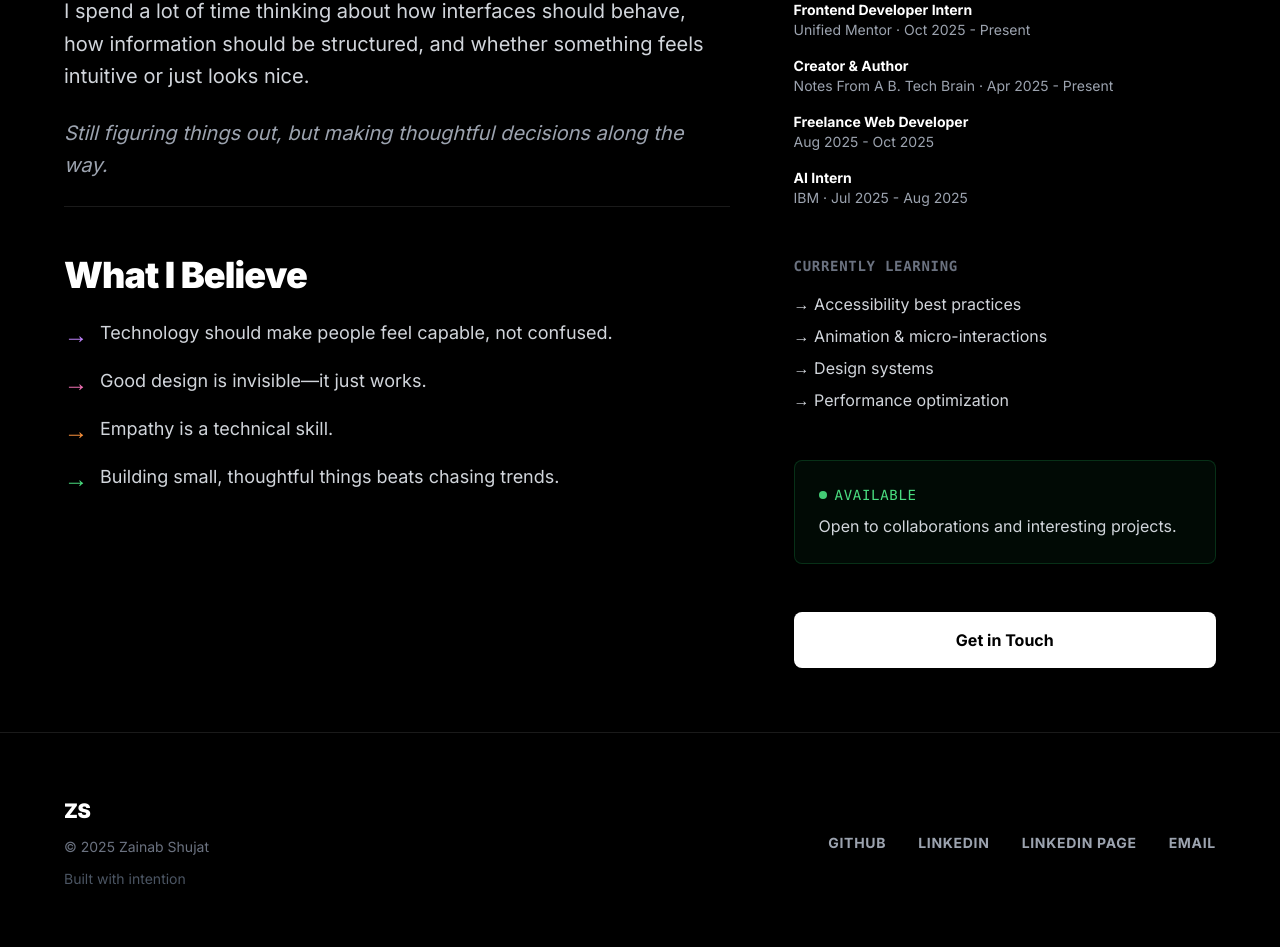
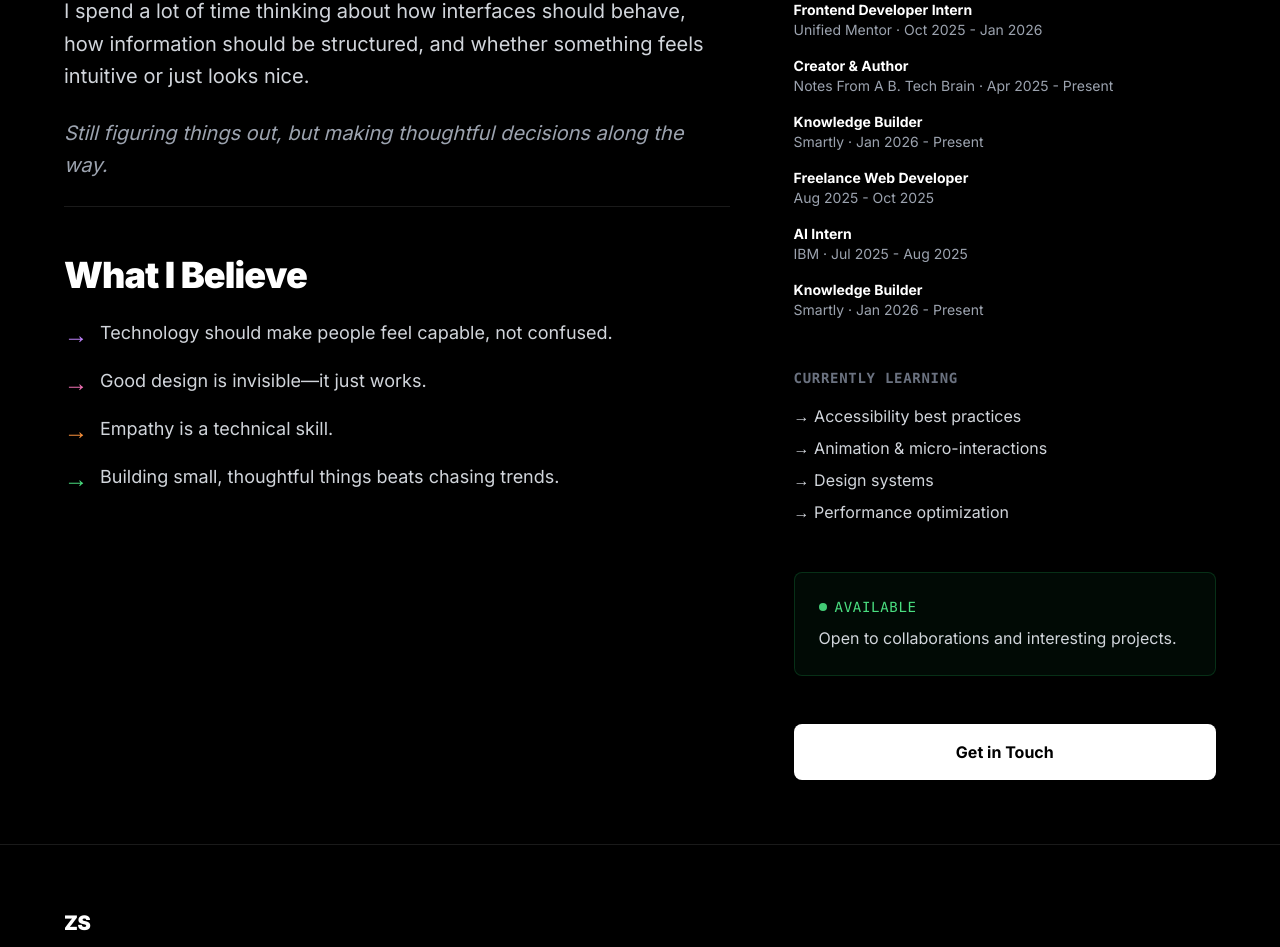
Before and after one commit to ZainabShujat/portfolio, a Next.js app: page /about in a window 1280 px wide. Shown: the part 588-1535 px from the top of the page. Built offline with nearby package versions, Linux system fonts and the light colour scheme.

Commit message:
added experience

```diff
--- a/app/about/page.tsx
+++ b/app/about/page.tsx
@@ -101,11 +101,15 @@ export default function About() {
                 <div className="space-y-4">
                   <div>
                     <p className="text-white font-bold text-sm">Frontend Developer Intern</p>
-                    <p className="text-gray-400 text-sm">Unified Mentor · Oct 2025 - Present</p>
+                    <p className="text-gray-400 text-sm">Unified Mentor · Oct 2025 - Jan 2026</p>
                   </div>
                   <div>
                     <p className="text-white font-bold text-sm">Creator & Author</p>
                     <p className="text-gray-400 text-sm">Notes From A B. Tech Brain · Apr 2025 - Present</p>
+                  </div>
+                  <div>
+                    <p className="text-white font-bold text-sm">Knowledge Builder</p>
+                    <p className="text-gray-400 text-sm">Smartly · Jan 2026 - Present</p>
                   </div>
                   <div>
                     <p className="text-white font-bold text-sm">Freelance Web Developer</p>
@@ -114,6 +118,10 @@ export default function About() {
                   <div>
                     <p className="text-white font-bold text-sm">AI Intern</p>
                     <p className="text-gray-400 text-sm">IBM · Jul 2025 - Aug 2025</p>
+                  </div>
+                  <div>
+                    <p className="text-white font-bold text-sm">Knowledge Builder</p>
+                    <p className="text-gray-400 text-sm">Smartly · Jan 2026 - Present</p>
                   </div>
                 </div>
               </div>
--- a/app/portfolio/page.tsx
+++ b/app/portfolio/page.tsx
@@ -218,7 +218,7 @@ export default function Portfolio() {
                   <h3 className="text-xl font-bold text-black">Frontend Developer Intern</h3>
                   <p className="text-gray-600">Unified Mentor · Internship</p>
                 </div>
-                <span className="text-sm text-gray-500 font-mono">Oct 2025 - Present</span>
+                <span className="text-sm text-gray-500 font-mono">Oct 2025 - Jan 2026</span>
               </div>
               <p className="text-sm text-gray-500 mb-3">Remote · 3 months</p>
               <ul className="space-y-2 text-gray-700 text-sm leading-relaxed">
@@ -249,6 +249,43 @@ export default function Portfolio() {
                 <li>• Developed and launched a dedicated <a href="https://www.linkedin.com/company/notes-from-a-b-tech-brain/" target="_blank" rel="noopener noreferrer" className="underline hover:no-underline">LinkedIn Page</a> in November 2025</li>
               </ul>
               <p className="text-sm text-gray-600 mt-3 italic">Focus: Writing, Technical Communication, AI/ML Simplification, UX for Content, Visual Design, Personal Branding</p>
+            </div>
+
+            {/* Knowledge Builder - Smartly */}
+            <div className="border-l-2 border-gray-300 pl-6">
+              <div className="flex items-start justify-between mb-2">
+                <div>
+                  <h3 className="text-xl font-bold text-black">Knowledge Builder</h3>
+                  <p className="text-gray-600">Smartly Creators Program</p>
+                </div>
+                <span className="text-sm text-gray-500 font-mono">Jan 2026 - Present</span>
+              </div>
+              <p className="text-sm text-gray-500 mb-3">Remote</p>
+              <ul className="space-y-2 text-gray-700 text-sm leading-relaxed">
+                <li>• Engaged with fellow tech creators, Topic Moderators, and Topic Lead by participating in reviews, challenges, and community activities</li>
+                <li>• Improved my content through structured feedback and best practices</li>
+                <li>• Contributed to GitHub and shared knowledge with the community</li>
+                <li>• Wrote and reviewed knowledge articles, shared best practices, and showcased contributions on GitHub</li>
+                <li>• Focused on security, structured content, and community visibility while improving overall content quality</li>
+              </ul>
+              <p className="text-sm text-gray-600 mt-3 italic">Learn Git, GitHub, and content writing best practices. Showcase your contributions on GitHub and your resume.</p>
+            </div>
+
+            {/* Knowledge Builder - Smartly */}
+            <div className="border-l-2 border-gray-300 pl-6">
+              <div className="flex items-start justify-between mb-2">
+                <div>
+                  <h3 className="text-xl font-bold text-black">Knowledge Builder</h3>
+                  <p className="text-gray-600">Smartly · Creator Program</p>
+                </div>
+                <span className="text-sm text-gray-500 font-mono">Jan 2026 - Present</span>
+              </div>
+              <p className="text-sm text-gray-500 mb-3">Remote</p>
+              <ul className="space-y-2 text-gray-700 text-sm leading-relaxed">
+                <li>• Engaged with fellow tech creators, Topic Moderators, and Topic Lead by participating in reviews, challenges, and community activities</li>
+                <li>• Improved content through structured feedback and best practices</li>
+                <li>• Contributed to GitHub and shared knowledge with the community</li>
+              </ul>
             </div>
 
             {/* Freelance Web Developer */}
--- a/components/Footer.tsx
+++ b/components/Footer.tsx
@@ -1,3 +1,5 @@
+import Link from 'next/link'
+
 export default function Footer() {
   const currentYear = new Date().getFullYear()
 
@@ -6,6 +8,11 @@ export default function Footer() {
     { name: 'LinkedIn', href: 'https://www.linkedin.com/in/zainab-shujat-web-developer' },
     { name: 'LinkedIn Page', href: 'https://www.linkedin.com/company/notes-from-a-b-tech-brain/' },
     { name: 'Email', href: 'mailto:zainabshujatali@gmail.com' },
+  ]
+
+  const navLinks = [
+    { name: 'About', href: '/about' },
+    { name: 'Contact', href: '/contact' },
   ]
 
   return (
@@ -25,8 +32,8 @@ export default function Footer() {
             </p>
           </div>
 
-          {/* Social Links */}
-          <div className="flex gap-8">
+          {/* Social and Nav Links */}
+          <div className="flex flex-wrap gap-8 items-center">
             {socialLinks.map((link) => (
               <a
                 key={link.name}
@@ -39,6 +46,16 @@ export default function Footer() {
                 {link.name}
               </a>
             ))}
+            {navLinks.map((link) => (
+              <Link
+                key={link.name}
+                href={link.href}
+                className="text-sm font-bold uppercase tracking-wider text-gray-400 hover:text-white transition-colors duration-200"
+                aria-label={link.name}
+              >
+                {link.name}
+              </Link>
+            ))}
           </div>
         </div>
       </div>
```
